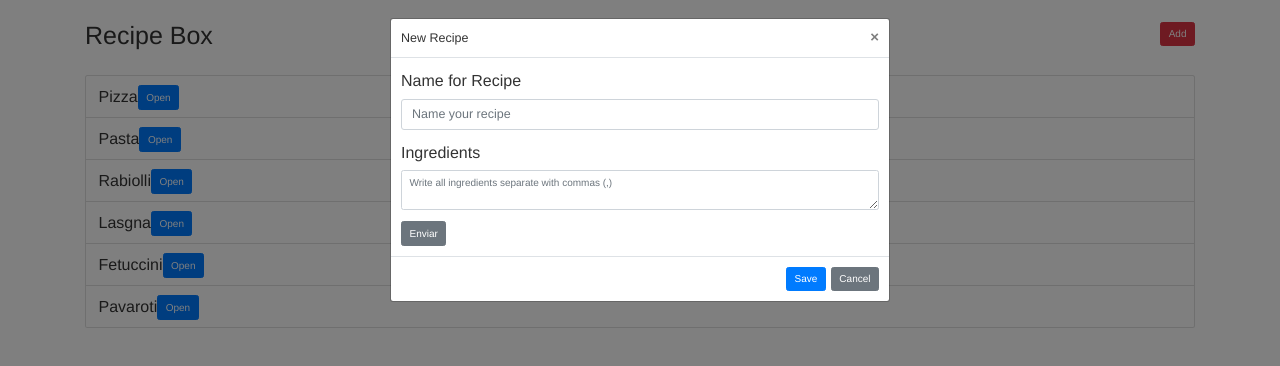
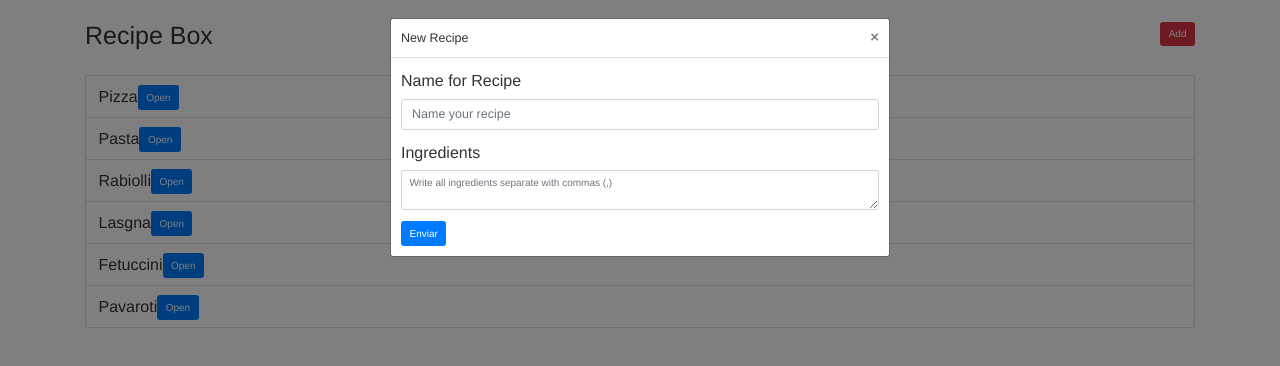
Before and after one commit to loconluis/recipe-box, a React (Create React App) app: page / in a window 1280 px wide. Both pictures are taken after a click on the button "Add". Shown: the top 366 px of the page. Built offline with nearby package versions, Linux system fonts and the light colour scheme.

Commit message:
addRecipe is ready

```diff
--- a/src/components/AddRecipe.js
+++ b/src/components/AddRecipe.js
@@ -23,8 +23,19 @@ class AddRecipe extends Component {
 
   handleAddRecipe = (e) => {
     e.preventDefault();
+    const title = e.target.elements.title.value.trim();
+    const ingredients = e.target.elements.ingredients.value.split(',')
+
     const recipe = {
-      title: e.target.elements.title.value.trim(),
+      title,
+      ingredients,
+    }
+
+    const error = this.props.handleAddRecipe(recipe);
+    this.setState(() => ({ error }))
+    if(!error) {
+      e.target.elements.title.value = "";
+      e.target.elements.ingredients.value = "";
     }
   }
 
@@ -44,13 +55,9 @@ class AddRecipe extends Component {
                 <Label for="ingredients">Ingredients</Label>
                 <Input type="textarea" name="ingredients" id="ingredientsText" placeholder="Write all ingredients separate with commas (,)" />
               </FormGroup>
-              <Button>Enviar</Button>
+              <Button color="primary">Enviar</Button>
             </Form>
           </ModalBody>
-          <ModalFooter>
-            <Button color="primary" onClick={this.toggle}>Save</Button>{' '}
-            <Button color="secondary" onClick={this.toggle}>Cancel</Button>
-          </ModalFooter>
         </Modal>
       </div>
     )
--- a/src/components/App.js
+++ b/src/components/App.js
@@ -1,18 +1,21 @@
 import React, { Component } from 'react';
-import '../styles/App.css';
-// Components
 import RecipeList from './RecipeList';
 import {
   Container,
   Row,
   Col,
 } from 'reactstrap';
+// styles
+import '../styles/App.css';
+// Components
 import AddRecipe from './AddRecipe';
+// seed data
+import data from '../utils/data';
 
 class App extends Component {
 
   state = {
-    recipes: [],
+    recipes: data || [],
   }
 
   handleAddRecipe = (recipe) => {
@@ -43,9 +46,8 @@ class App extends Component {
     }
   }
 
-
-
   render() {
+    console.log(this.state.recipes);
     return (
       <div>
         <header>
@@ -53,12 +55,16 @@ class App extends Component {
             <Row>
               <Col className="header">
                 <h1>Recipe Box</h1>
-                <AddRecipe />
+                <AddRecipe
+                  handleAddRecipe={this.handleAddRecipe}
+                />
               </Col>
             </Row>
           </Container>
         </header>
-        <RecipeList />
+        <RecipeList
+          recipes={this.state.recipes}
+        />
       </div>
     );
   }
--- a/src/components/RecipeList.js
+++ b/src/components/RecipeList.js
@@ -6,18 +6,15 @@ import {
   Col,
   } from 'reactstrap';
 import RecipeItems from './RecipeItems';
-import data from '../utils/data';
 
-class RecipeList extends React.Component {
-  render() {
-    // console.log(data);
+export default ({ recipes }) => {
   return (
     <Container>
       <Row>
         <Col>
           <ListGroup>
           {
-              data.map((recipe, i) => <RecipeItems key={i} name={recipe.title} ingredients={recipe.ingredients} />)
+            recipes.map((recipe, i) => <RecipeItems key={i} name={recipe.title} ingredients={recipe.ingredients} />)
           }
           </ListGroup>
         </Col>
@@ -25,6 +22,3 @@ class RecipeList extends React.Component {
     </Container>
   )
 }
-}
-
-export default RecipeList;
```
Lines whose indentation alone changed are shown as unchanged.
